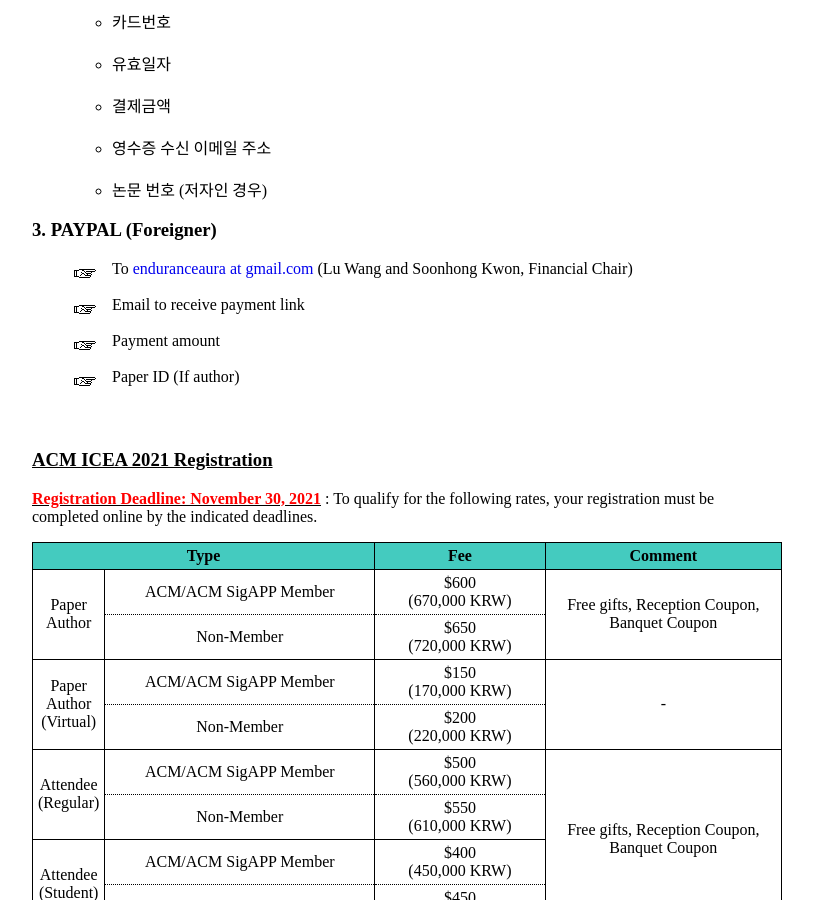
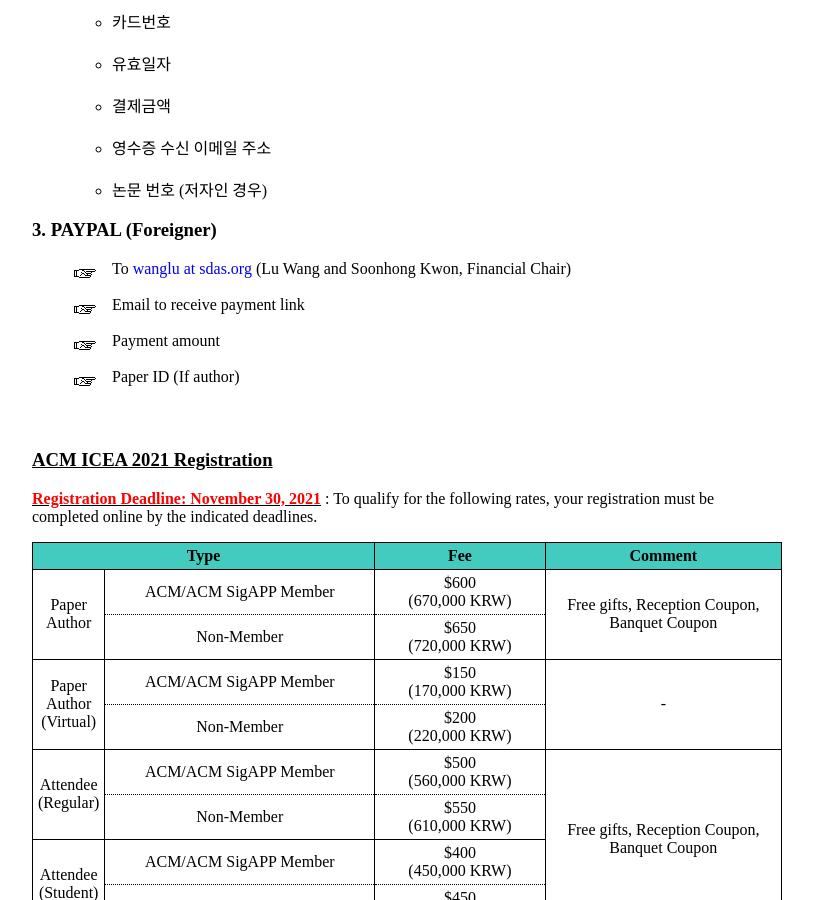
Before and after one commit to icea-conf/2021, a Jekyll site: the page built from registration/index.html, in a window 1280 px wide and 900 px high, scrolled down 1372 px. Shown: the whole window, without its empty margins (233-1046 px from the left). Built offline with Jekyll 4.4.1, drawn with Linux system fonts in a browser that asks for light colours.

Commit message:
Update index.html

```diff
--- a/registration/index.html
+++ b/registration/index.html
@@ -51,7 +51,7 @@
 
                <h3>3. PAYPAL (Foreigner)</h3>
                <ul class="ul-style">
-                    <li class="li-style"><a style="text-align: justify">To <a style="text-decoration:none" href="mailto:enduranceaura@gmail.com">enduranceaura at gmail.com</a> (Lu Wang and Soonhong Kwon, Financial Chair)</a></li><br>
+                    <li class="li-style"><a style="text-align: justify">To <a style="text-decoration:none" href="mailto:wanglu@sdas.org">wanglu at sdas.org</a> (Lu Wang and Soonhong Kwon, Financial Chair)</a></li><br>
                     <li class="li-style"><a style="text-align: justify">Email to receive payment link</a></li><br>
                     <li class="li-style"><a style="text-align: justify">Payment amount</a></li><br>
                     <li class="li-style"><a style="text-align: justify">Paper ID (If author)</a></li>
```
